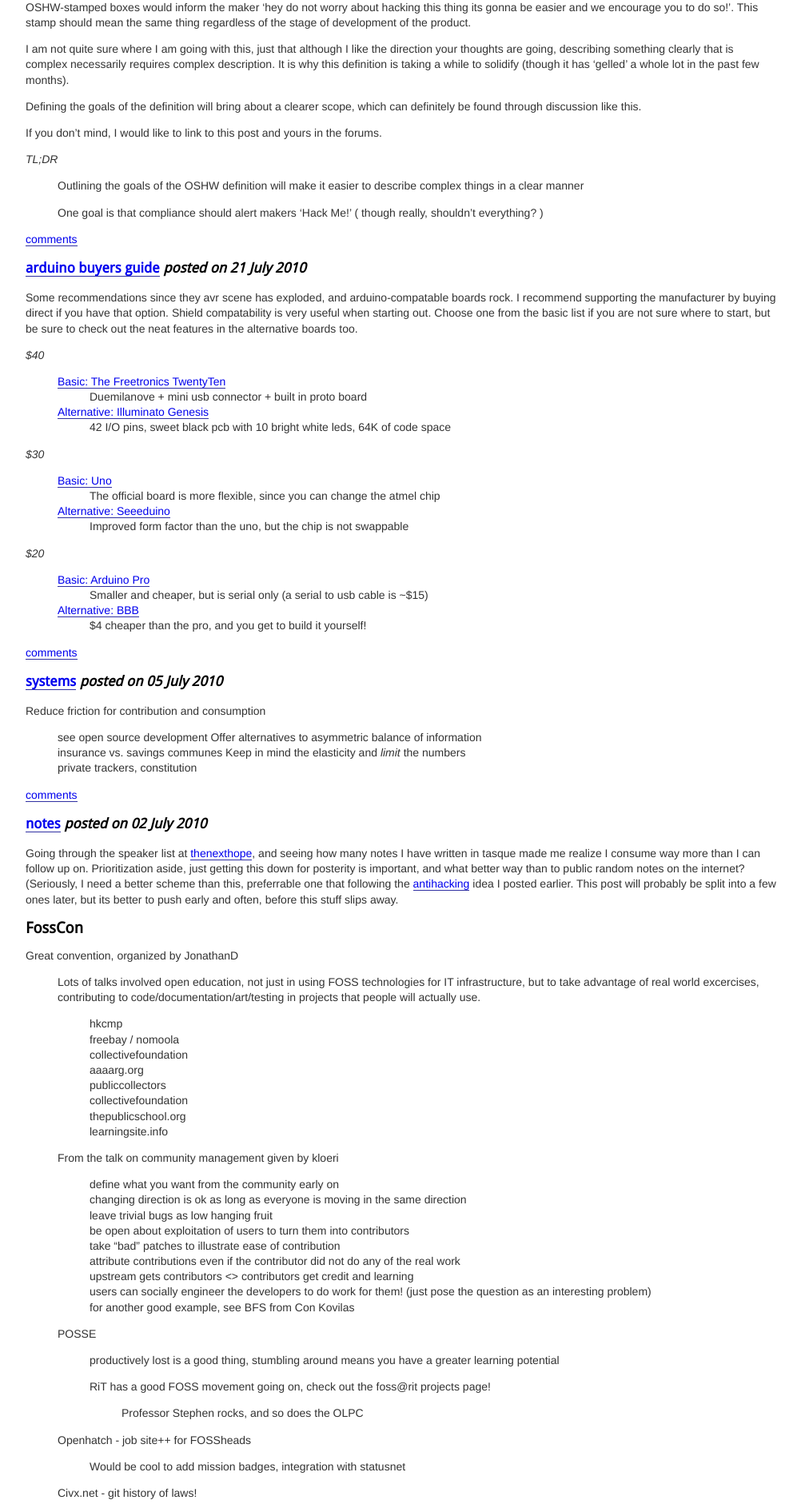
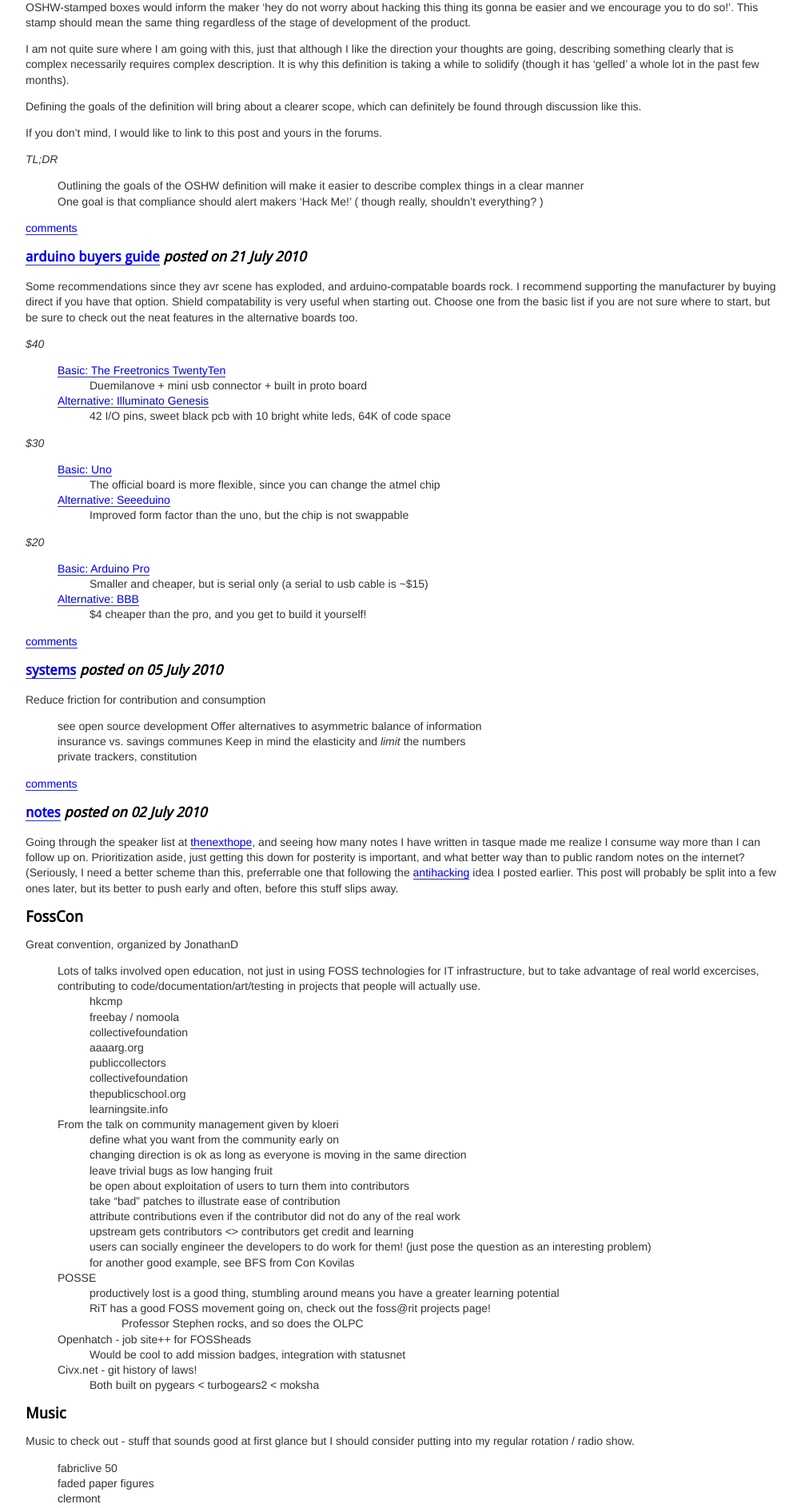
Before and after one commit to jedahan/jedahan.github.com, a Jekyll site: the page built from blog/index.html, in a window 1280 px wide. Shown: the part 363-2249 px from the top of the page at 80% size, without its empty margins (138-1140 px from the left). Built offline with Jekyll 4.4.1, drawn with Linux system fonts in a browser that asks for light colours.

```diff
--- a/_includes/navigation.html
+++ /dev/null
@@ -1,6 +0,0 @@
-<ul>
-  {% for post in site.posts limit: 7 %}
-     <li>&raquo; <a href="{{ post.url }}" alt="{{ post.date | date_to_string }}">{{ post.title }}</a></li>
-  {% endfor %}
-  <li><a href="/blog">...more</a></li>
-</ul>
--- a/css/screen.css
+++ b/css/screen.css
@@ -112,3 +112,9 @@ ul
 {
   list-style-type: none;
 }
+/* so I can use liquid loops in markdown lists */
+li p
+{
+  margin-top: 0;
+  margin-bottom: 0;
+}
```
Also changed, not shown: index.md (+4 -1 lines).
